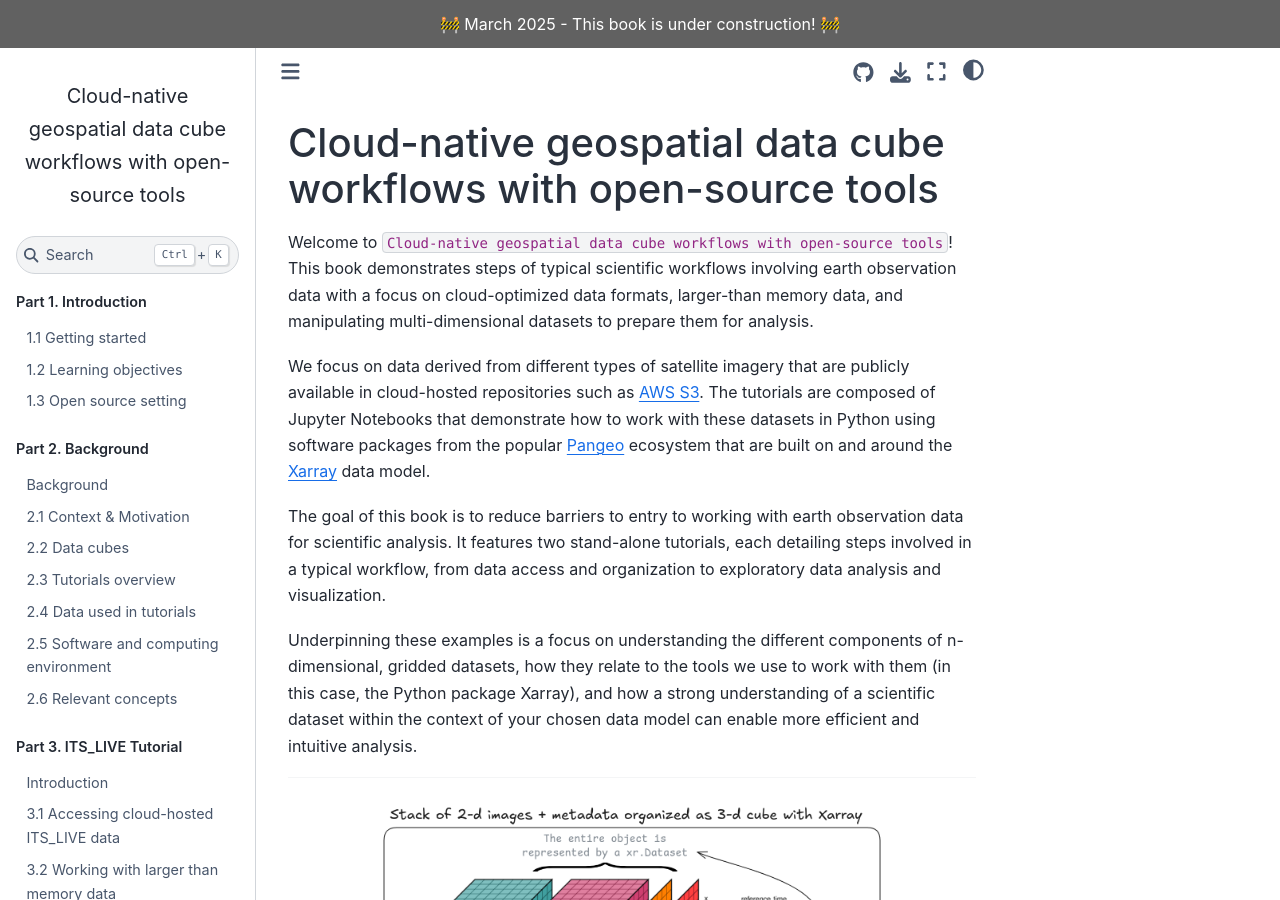
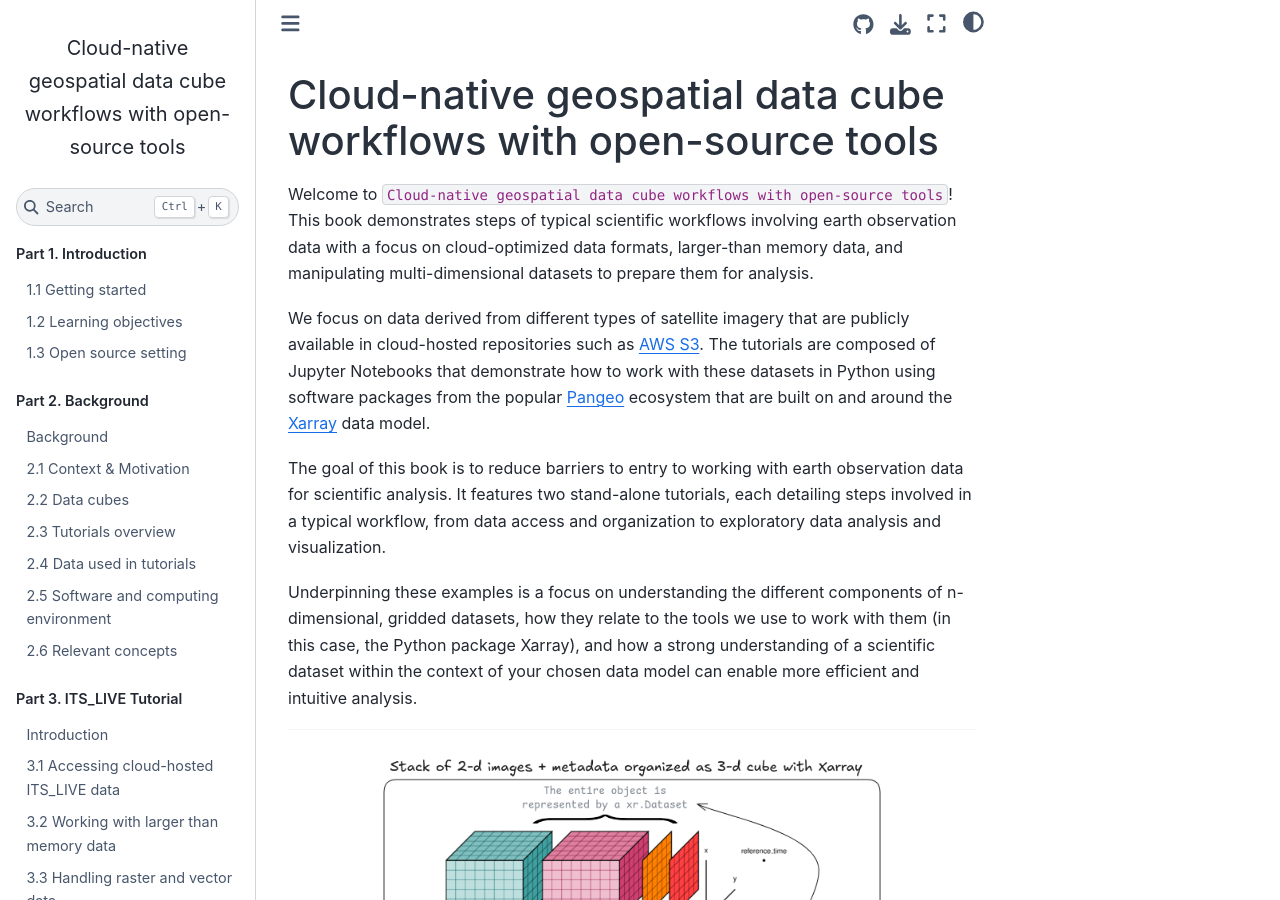
Before and after one commit to e-marshall/tutorials, a Jupyter Book: the page built from book/introduction.md, in a window 1280 px wide and 900 px high. Built offline with Jupyter Book 1.0.4 settings and Sphinx 7.4.7 and the Sphinx Book theme 1.1.4, drawn with Linux system fonts in a browser that asks for light colours; pages that are not in the unit, such as notebooks, are missing from menus.

Commit message:
remove construction badge (#79)

```diff
--- a/book/_config.yml
+++ b/book/_config.yml
@@ -48,8 +48,6 @@
   use_repository_button: true
   use_multitoc_numbering: false
 
-  announcement: >
-    🚧 March 2025 - This book is under construction! 🚧
 
 
 parse:
```
